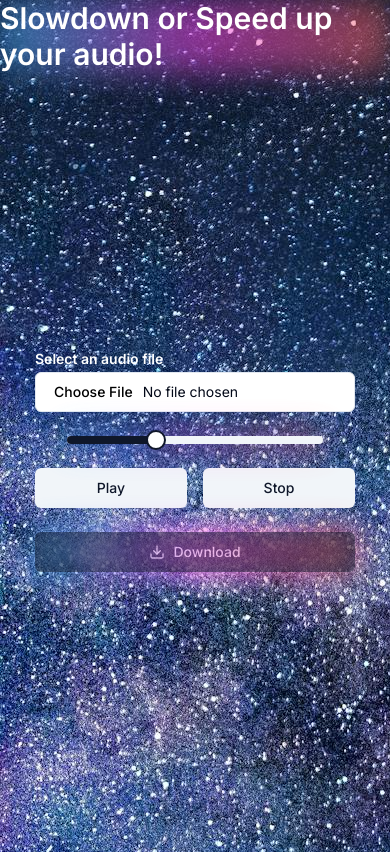
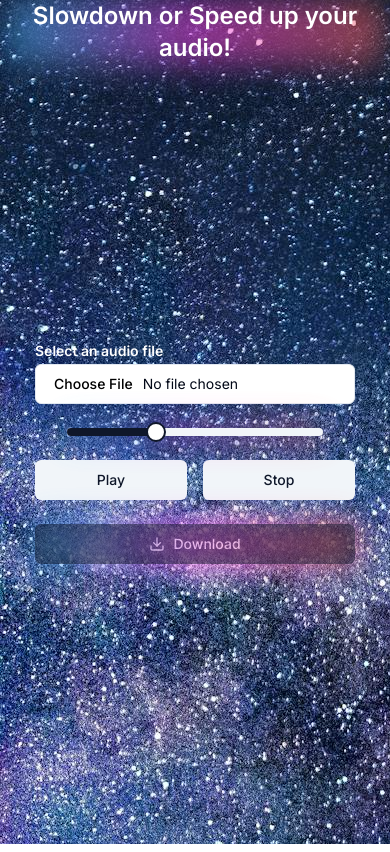
Before and after one commit to Moodyw03/pitcher, a Next.js app: page / in a window 390 px wide. Built offline with nearby package versions, Linux system fonts and the light colour scheme.

Commit message:
Update Nav component styles and layout

```diff
--- a/components/nav.tsx
+++ b/components/nav.tsx
@@ -1,9 +1,9 @@
 export default function Nav() {
   return (
     <nav className="min-h-16 flex items-center justify-center">
-      <div className="relative w-max">
+      <div className="relative w-max mx-2">
         <div className="absolute transition-all duration-1000 opacity-50 -inset-px bg-gradient-to-r from-[#44BCFF] via-[#FF44EC] to-[#FF675E] rounded-xl blur-lg group-hover:opacity-100 group-hover:-inset-1 group-hover:duration-200 animate-tilt"></div>
-        <div className="relative font-semibold text-3xl text-white">
+        <div className="relative font-semibold text-2xl md:text-3xl text-white text-center">
           Slowdown or Speed up your audio!
         </div>
       </div>
```
